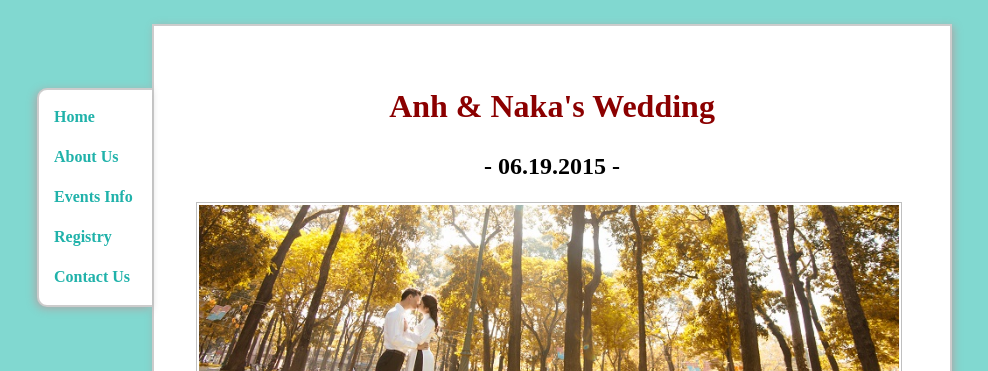
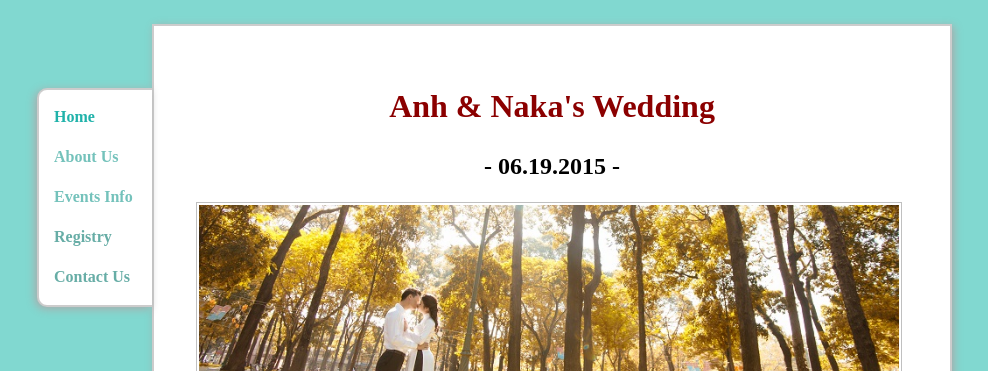
Before and after one commit to trananh/trananh.github.io, a Jekyll site: the page wedding/index.html, which Jekyll copies as it is, in a window 1280 px wide. Shown: the top 371 px of the page, without its empty margins (88-1076 px from the left). Built offline with Jekyll 4.4.1, drawn with Linux system fonts in a browser that asks for light colours; nearby versions of some CDN libraries.

Commit message:
Updated wedding page.

```diff
--- a/wedding/index.html
+++ b/wedding/index.html
@@ -44,10 +44,10 @@
                                         -moz-box-shadow: -2px 2px 8px #aaa;">
                 <div id="navwedding" style="width: 83px; font-family: Goudy Old Style; font-weight: bold;">
                     <p style="margin: 0 0 1em 0;"><a style="color: #20B2AA;" title="Home" href="#">Home</a></p>
-                    <p style="margin: 0 0 1em 0;"><a style="color: #20B2AA;" title="About Us" href="#about">About Us</a></p>
-                    <p style="margin: 0 0 1em 0;"><a style="color: #20B2AA;" title="Events Info" href="#events">Events Info</a></p>
-                    <p style="margin: 0 0 1em 0;"><a style="color: #20B2AA;" title="Registry" href="#registry">Registry</a></p>
-                    <p style="margin: 0 0 1em 0;"><a style="color: #20B2AA;" title="Contact Us" href="#contact">Contact Us</a></p>
+                    <p style="margin: 0 0 1em 0;"><a style="color: #74C2BB;" title="About Us" href="#about">About Us</a></p>
+                    <p style="margin: 0 0 1em 0;"><a style="color: #74C2BB;" title="Events Info" href="#events">Events Info</a></p>
+                    <p style="margin: 0 0 1em 0;"><a style="color: #67ADA6;" title="Registry" href="#registry">Registry</a></p>
+                    <p style="margin: 0 0 1em 0;"><a style="color: #67ADA6;" title="Contact Us" href="#contact">Contact Us</a></p>
                 </div>
             </div>
         </div>
```
